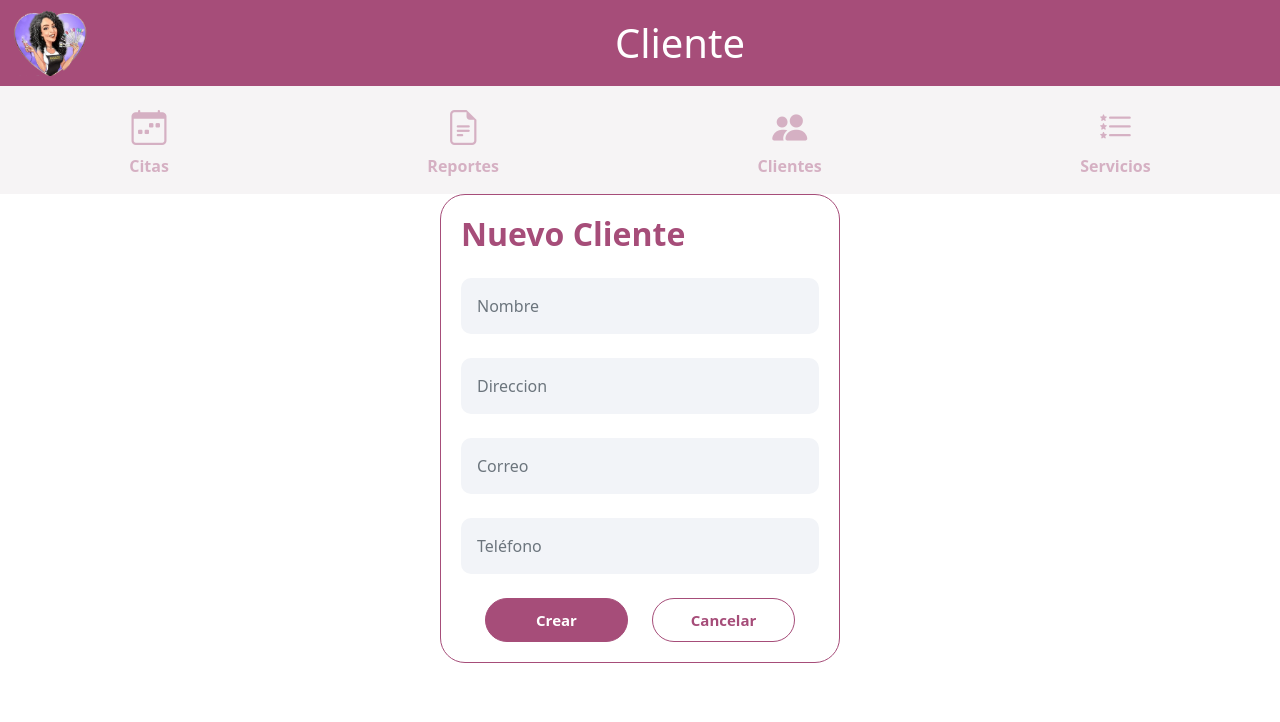
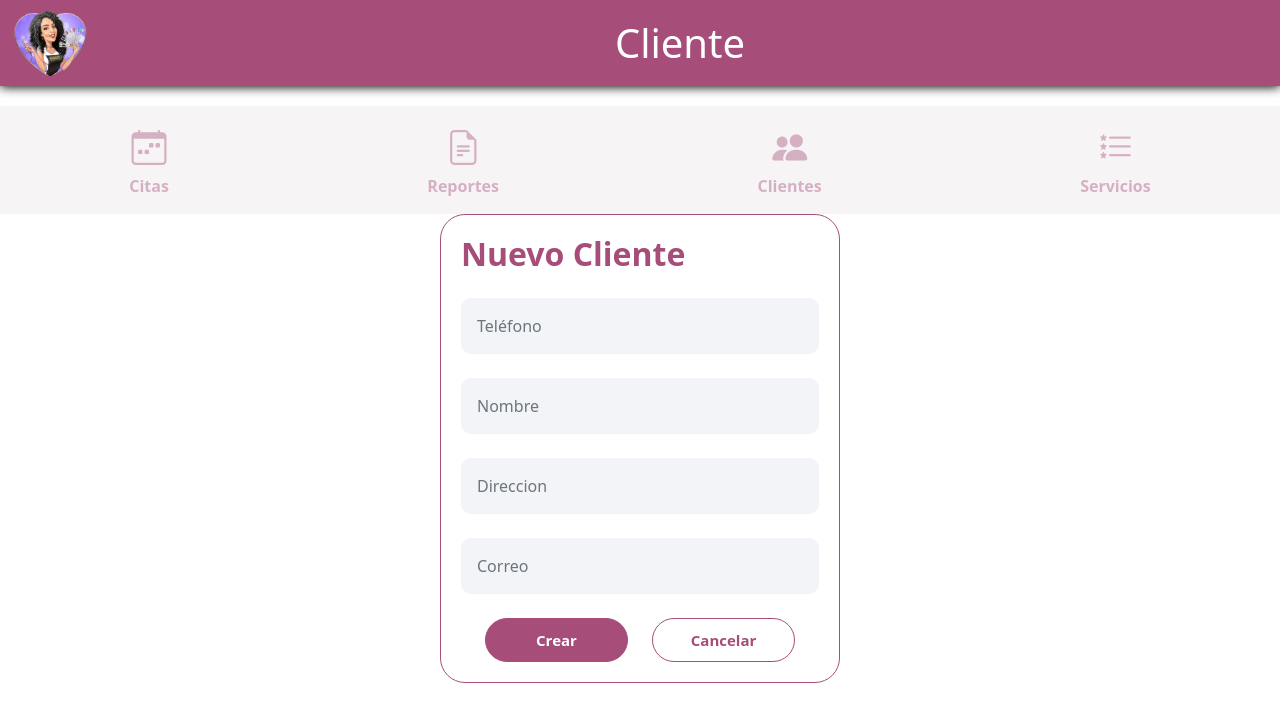
Before and after one commit to paulamelo1994/nazzynails, a React (Create React App) app in the folder Front/: page /clientes/nuevo in a window 1280 px wide. Shown: the top 722 px of the page. Built offline with nearby package versions, Linux system fonts and the light colour scheme.

Commit message:
Agregado useForm y actualizado componente Form

```diff
--- a/Front/package.json
+++ b/Front/package.json
@@ -11,6 +11,7 @@
     "react": "^17.0.2",
     "react-calendar": "^3.4.0",
     "react-dom": "^17.0.2",
+    "react-hook-form": "^7.15.2",
     "react-router-dom": "^5.2.0",
     "react-scripts": "4.0.3",
     "web-vitals": "^1.0.1"
--- a/Front/src/assets/css/App.css
+++ b/Front/src/assets/css/App.css
@@ -7,6 +7,7 @@
 .header {
     background: var(--main-color);
     color: #fff;
+    margin-bottom: 20px;
     display: flex;
     align-items: center;
     justify-content: space-between;
--- a/Front/src/components/Agregar.jsx
+++ b/Front/src/components/Agregar.jsx
@@ -2,7 +2,7 @@ import { Link } from 'react-router-dom'
 import '../assets/css/Agregar.css'
 
 const Agregar = ({ link }) => {
-    return <Link className="display-1 agregar" to={link}>
+    return <Link className="display-2 agregar" to={link}>
     <i className="bi bi-plus-circle-fill"></i>
     </Link>
 }
--- a/Front/src/components/App.jsx
+++ b/Front/src/components/App.jsx
@@ -5,8 +5,8 @@ import logo from '../assets/icons/nazza-logo.png'
 import {Login} from './Login'
 import {Navbar} from './Navbar';
 import {Citas} from './Citas';
-import {Form} from './Form';
 import {Agregar} from './Agregar';
+import { FormCliente } from './FormCliente';
 
 
 const App = () => {
@@ -45,13 +45,7 @@ const App = () => {
         <Agregar link='/clientes/nuevo' />
       </Route>
       <Route exact path='/clientes/nuevo'>
-        <Form form={[
-          { name: 'nombre', placeholder: 'Nombre', type: 'text' },
-          { name: 'direccion', placeholder: 'Direccion', type: 'text' },
-          { name: 'correo', placeholder: 'Correo', type: 'email' },
-          { name: 'telefono', placeholder: 'Teléfono', type: 'number' },
-        ]}
-          goBack={history.goBack} />
+        <FormCliente history={history}/>
       </Route>
     </Switch>
   </div>
--- a/Front/src/components/Form.jsx
+++ b/Front/src/components/Form.jsx
@@ -1,4 +1,5 @@
 import React from 'react'
+import { useForm } from "react-hook-form";
 import '../assets/css/Form.css'
 
 /**
@@ -8,19 +9,35 @@ import '../assets/css/Form.css'
  * @name {Object} input.name Nombre del input
  * @placeholder {Object} input.placeholder Placeholder del input
  * @type {Object} input.type Tipo de input
+ * @options {Object} input.options es un objeto que contiene los attr de useForm
 */
 const Form = ({ form , goBack}) => {
     const [dataForm] = React.useState(form || [])
-    const [data, setData] = React.useState(null)
+    const {
+        register,
+        formState: {errors},
+        handleSubmit,
+        setValue
+    } = useForm()
 
-    const handleData = (e) => {
-        setData({...data, [e.target.name]: e.target.value})
+    const onSubmit = data => {
+        setValue('nombre', 'Enviado')
     }
 
-    return <form className="form">
+    return <form className="form" onSubmit={handleSubmit(onSubmit)} autoComplete="off">
         <h2 className="mb-4">Nuevo Cliente</h2>
         { dataForm.map((i, key) => (
-            <input key={key} className="form-control p-3 mb-4"  {...i} onChange={handleData}/>
+            <div key={key} className="form-group mb-4">
+                <input className="form-control p-3 border-maroon"
+                style={{boxShadow: errors[i.name] && ' 0 0 0 0.25rem lightcoral'}}
+                {...i}
+                {...register(i.name, i.options)}/>
+                {errors[i.name] &&
+                    <small className="">
+                        <i className="bi bi-exclamation-circle-fill"></i> {errors[i.name]?.message}
+                    </small>
+                }
+            </div>
         )) }
         <div className="form-row d-flex justify-content-evenly">
             <button type="submit" className="btn__submit">Crear</button>
@@ -29,4 +46,4 @@ const Form = ({ form , goBack}) => {
     </form>
 }
 
-export {Form}
+export { Form }
--- /dev/null
+++ b/Front/src/components/FormCliente.jsx
@@ -0,0 +1,41 @@
+import React from "react";
+import {Form} from './Form';
+
+const FormCliente = ({ history }) => {
+    const form = [{
+            name: 'telefono',
+            placeholder: 'Teléfono',
+            type: 'number',
+            options: {
+                required: "Este campo es requerido",
+                valueAsNumber: "Escriba un numero de télefono valido"
+            }
+        },
+        {
+            name: 'nombre',
+            placeholder: 'Nombre',
+            type: 'text',
+            options: {
+                required: "Este campo es requerido",
+                pattern: {
+                    value: /^([A-Z][a-z]+[\s]*)+$/,
+                    message: "Ingrese un nombre valido."
+                }
+            }
+        },
+        {
+            name: 'direccion',
+            placeholder: 'Direccion',
+            type: 'text'
+        },
+        {
+            name: 'correo',
+            placeholder: 'Correo',
+            type: 'email'
+        }
+    ]
+
+    return  <Form form={form} goBack={history.goBack}/>
+}
+
+export { FormCliente }
```
Also changed, not shown: 2 other files (tests, documents, lock files or other folders).
